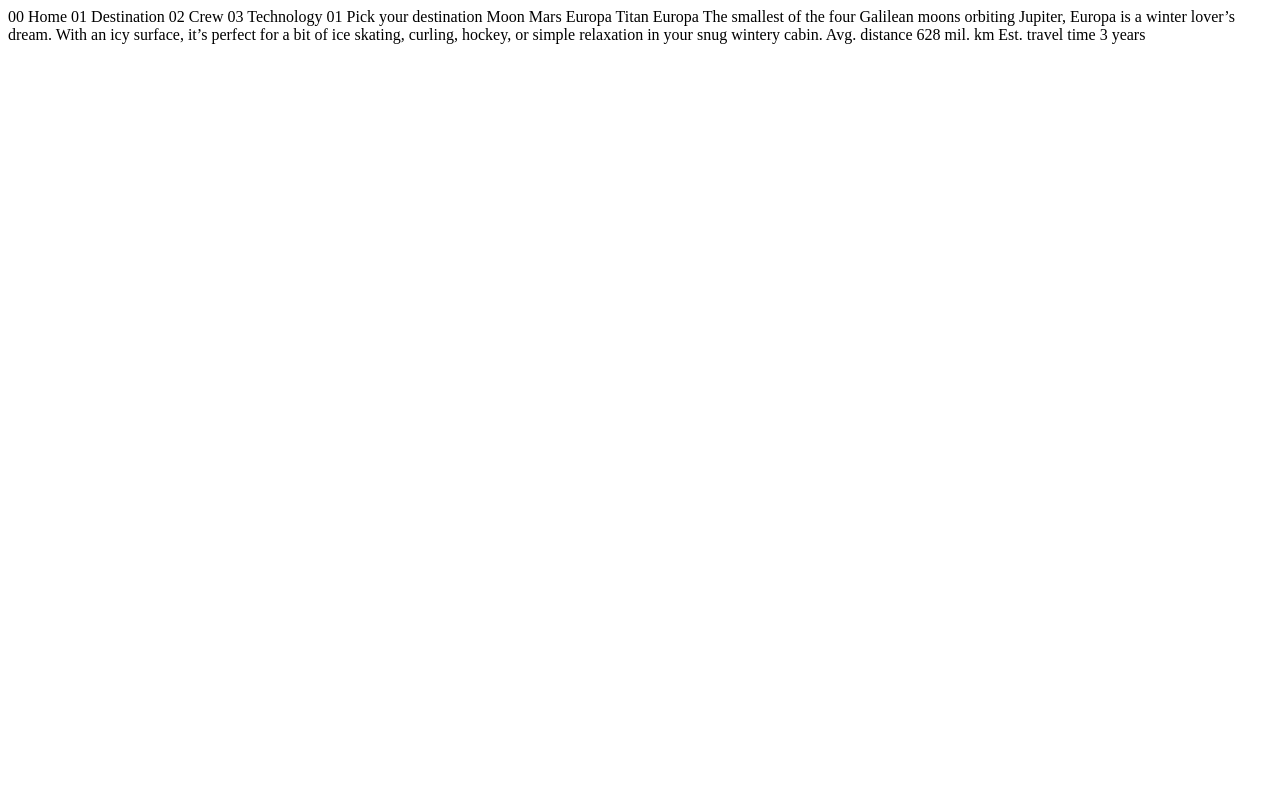
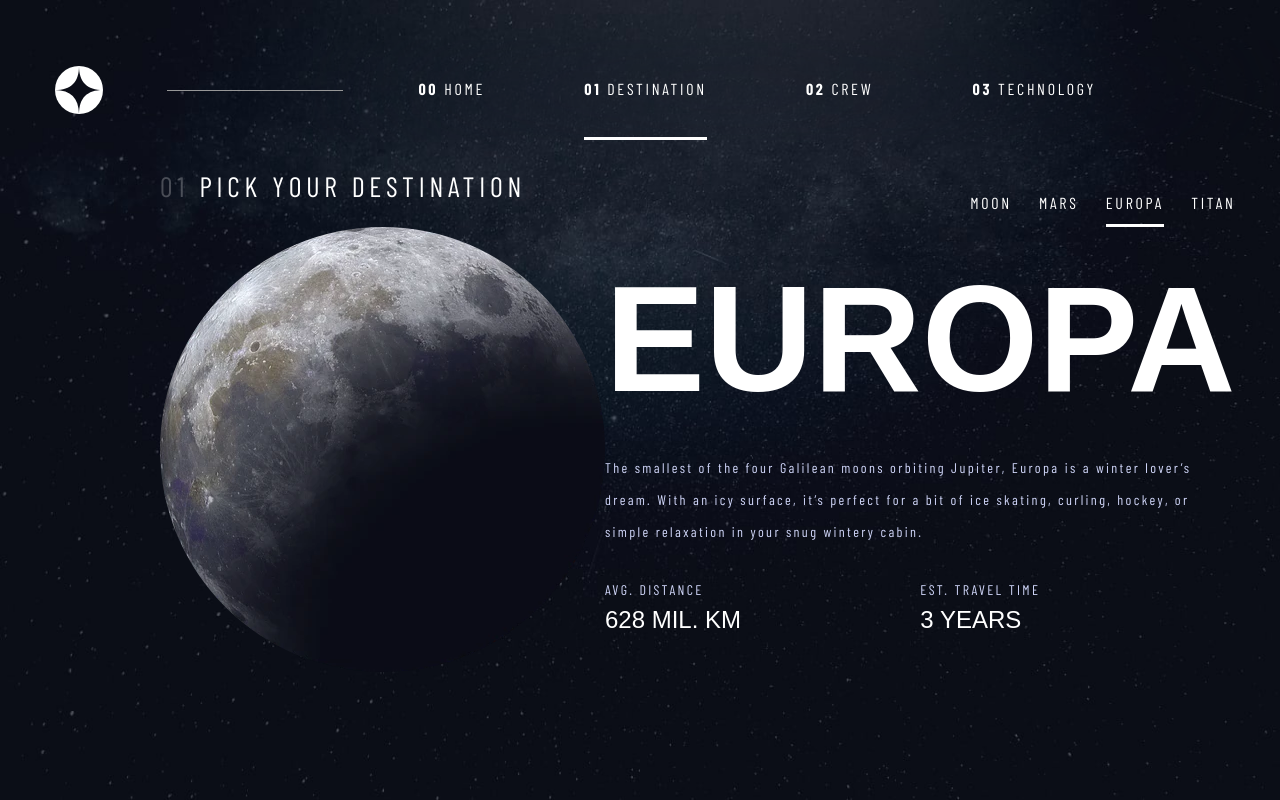
Before and after one commit to gkartsivadze/Space_travel, a plain HTML site: page starter-code/destination-europa.html in a window 1280 px wide. Drawn offline with nearby package versions, Linux system fonts and the light colour scheme; a web font is replaced by a local one.

Commit message:
added destination page

```diff
--- a/starter-code/destination-europa.html
+++ b/starter-code/destination-europa.html
@@ -3,36 +3,54 @@
 <head>
   <meta charset="UTF-8">
   <meta name="viewport" content="width=device-width, initial-scale=1.0">
-
+  <link rel="stylesheet" href="./styling/basic.css">
   <link rel="icon" type="image/png" sizes="32x32" href="./assets/favicon-32x32.png">
-
+  <script src="https://ajax.googleapis.com/ajax/libs/jquery/3.6.4/jquery.min.js"></script>
   <title>Frontend Mentor | Space tourism website</title>
 </head>
-<body>
+<body id="dest">
+  <header>
+    <img id="logo" src="./assets/shared/logo.svg" alt="Logo">
+    <div class="hr"></div>
+    <nav>
+      <ul class="nav-txt">
+        <li><a href="./index.html"><b>00</b> Home</a></li>
+        <li class="active"><a href="./destination-europa.html"><b>01</b> Destination</a></li>
+        <li><a href="#"><b>02</b> Crew</a></li>
+        <li><a href="#"><b>03</b> Technology</a></li>
+      </ul>
+    </nav>
+  </header>
 
-  00 Home
-  01 Destination
-  02 Crew
-  03 Technology
+  <main>
+    <div class="left-sec">
+      <h5><span style="color: rgba(255, 255, 255, 0.25)">01</span> Pick your destination</h5>
+      <img id="planet_image" src="./assets/destination/image-moon.webp" alt="Planet">
+    </div>
+    <div class="right-sec">
+      <ul id="dest-menu" class="nav-txt">
+        <li><a href="#" id="moon_btn">Moon</a></li>
+        <li><a href="#" id="mars_btn">Mars</a></li>
+        <li class="active"><a href="#" id="europa_btn">Europa</a></li>
+        <li><a href="#" id="titan_btn">Titan</a></li>
+    </ul>
 
-  01 Pick your destination
+      <h1 id="planet_name">Europa</h1>
 
-  Moon
-  Mars
-  Europa
-  Titan
+      <p id="description" class="sub-h2">The smallest of the four Galilean moons orbiting Jupiter, Europa is a
+      winter lover’s dream. With an icy surface, it’s perfect for a bit of
+      ice skating, curling, hockey, or simple relaxation in your snug
+      wintery cabin.</p>
 
-  Europa
+      <div id="dist-trav-info">
+        <span class="sub-h2">Avg. distance</span>
+        <span class="sub-h2">Est. travel time</span>
+        <span id="distance" class="sub-h1">628 mil. km</span>
+        <span id="travel_time" class="sub-h1">3 years</span>
+      </div>
 
-  The smallest of the four Galilean moons orbiting Jupiter, Europa is a
-  winter lover’s dream. With an icy surface, it’s perfect for a bit of
-  ice skating, curling, hockey, or simple relaxation in your snug
-  wintery cabin.
-
-  Avg. distance
-  628 mil. km
-
-  Est. travel time
-  3 years
+    </div>
+</main>
+<script src="./script.js"></script>
 </body>
 </html>
--- /dev/null
+++ b/starter-code/script.js
@@ -0,0 +1,35 @@
+$("#dest-menu > li > a").on("click", function() {
+    switch ($(this).attr("id")) {
+        case "moon_btn":
+            changeOver("Moon")
+            break;
+        case "mars_btn":
+            changeOver("Mars")
+            break;
+        case "europa_btn":
+            changeOver("Europa")
+            break;
+        case "titan_btn":
+            changeOver("Titan")
+            break;
+        default:
+            console.log("Something went wrong");
+    }
+})
+
+
+function changeOver(planet) {
+    $.ajax({
+      url: "./data.json",
+      dataType: 'json',
+      success: function(jsonData) {
+          var i = jsonData.destinations.filter(x => x.name === planet);
+          $("#planet_image").attr("src", i[0].images.png)
+          $("#planet_name").text(i[0].name);
+          $("#description").text(i[0].description)
+          $("#distance").text(i[0].distance)
+          $("#travel_time").text(i[0].travel)
+          console.log(i, planet, jsonData);
+      }
+    });
+}
--- a/starter-code/styling/basic.scss
+++ b/starter-code/styling/basic.scss
@@ -17,6 +17,10 @@ a {
     text-decoration: none;
 }
 
+.active {
+    border-bottom: 3px solid var(--white) !important;
+}
+
 #logo {
     aspect-ratio: 1;
 }
@@ -26,7 +30,7 @@ html {
     color: var(--white);
 }
 
-h1,h2,h3,h4,h5 {
+h1, h2, h3, h4, h5 {
     text-transform: uppercase;
 }
 h1 {
@@ -42,11 +46,25 @@ h4 {
     font-size: 2rem;
 }
 h5 {
-    color: var(--blue);
     font-family: "Barlow Condensed";
     font-size: 1.75rem;
     font-weight: 400;
     letter-spacing: 4.75px;
+}
+.nav-txt {
+    font-family: "Barlow Condensed";
+    letter-spacing: 2.7px;
+    text-transform: uppercase;
+    list-style: none;
+    display: flex;
+    li {
+        margin-left: 1.7rem;
+        border-bottom: 3px solid transparent;
+        transition: border-bottom 0.2s;
+        &:hover {
+            border-bottom: 3px solid #979797;
+        }
+    }
 }
 .sub-h1 {
     font-size: 1.5rem;
@@ -55,6 +73,7 @@ h5 {
     font-family: "Barlow Condensed";
     font-size: 0.875rem;
     letter-spacing: 2.35px;
+    line-height: 2rem;
 }
 .main-btn {
     font-family: "Bellefair";
@@ -83,26 +102,17 @@ header {
         max-width: 100%;
     }
     nav {
-        //font
-        font-family: "Barlow Condensed";
-        letter-spacing: 2.7px;
 
         //visaluzing
         padding-left: 5rem;
         backdrop-filter: blur(82px);
         ul {
-            list-style: none;
-            display: flex;
             gap: 3rem;
             margin-right: 10rem;
             li {
                 margin-inline: 1.5rem;
                 text-transform: uppercase;
-                border-bottom: 3px solid transparent;
-                transition: border-bottom 0.2s;
-                &:hover {
-                    border-bottom: 3px solid #979797;
-                }
+
                 a {
                     display: block;
                     padding-block: 2.438rem;
@@ -147,3 +157,48 @@ main {
         place-items: end;
     }
 }
+
+#dist-trav-info {
+    display: grid;
+    width: 100%;
+    grid-template-columns: 1fr 1fr;
+    text-transform: uppercase;
+}
+
+#dest-menu {
+    li {
+        padding-block: 0.75rem;
+    }
+}
+
+
+
+
+// backgrounds
+
+#home {
+    background-image: url(../assets/home/background-home-desktop.jpg);
+    background-size: cover;
+    h5 {
+        color: var(--blue);
+    }
+}
+
+#dest {
+    background-image: url(../assets/destination/background-destination-desktop.jpg);
+    background-size: cover;
+    main {
+        display: grid;
+        grid-template-columns: 1fr 1fr;
+        place-items: center;
+        justify-content: space-evenly;
+    }
+    .right-sec {
+        align-items: start;
+        justify-content: center;
+        height: 30rem;
+    }
+    .sub-h2 {
+        color: var(--blue);
+    }
+}
--- a/starter-code/styling/style.scss
+++ /dev/null
@@ -1,4 +0,0 @@
-body {
-    background-image: url(../assets/home/background-home-desktop.jpg);
-    background-size: cover;
-}
```
Also changed, not shown: starter-code/index.html (+5 -5 lines), starter-code/styling/basic.css, starter-code/styling/style.css (deleted), 2 other files.
